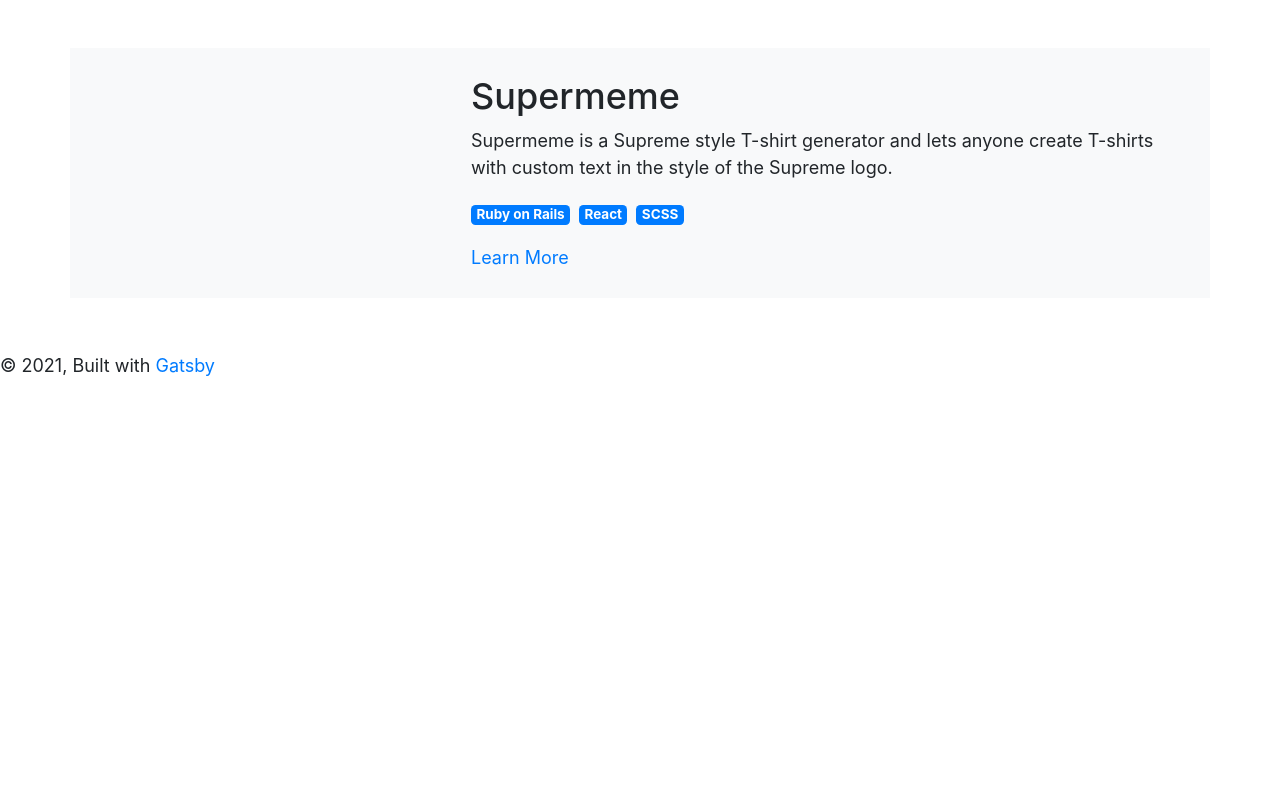
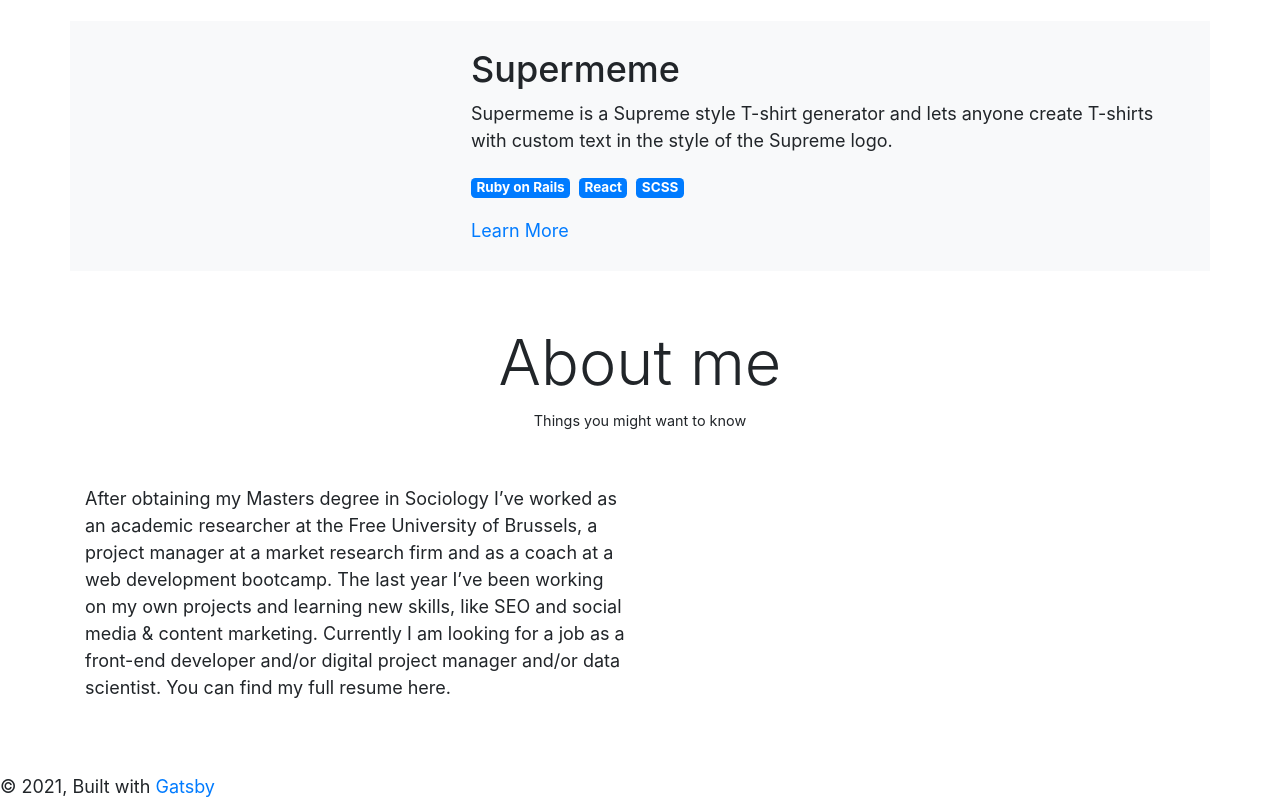
Before and after one commit to janvandenenden/jan, a Gatsby site: page / in a window 1280 px wide. Shown: the part 1086-1886 px from the top of the page. Before the commit the page ends 1465 px from the top, so only its background shows below. Built offline with nearby package versions, Linux system fonts and the light colour scheme; Gatsby itself is replaced by a stand-in of ours.

Commit message:
add about section to home page

```diff
--- a/gatsby-config.js
+++ b/gatsby-config.js
@@ -1,7 +1,7 @@
 module.exports = {
   siteMetadata: {
     title: `Jan Van den Enden`,
-    description: `I'm a freelance digital developer interested in data analysis, data visualisation and artificial intelligence. Have fun and check out my projects!`,
+    description: `I'm a digital developer interested in data analysis, data visualisation and deep learning.`,
     author: `@janvandenenden`,
   },
   plugins: [
--- /dev/null
+++ b/src/components/About.js
@@ -0,0 +1,31 @@
+import React from "react"
+
+import Container from "react-bootstrap/Container"
+import Row from "react-bootstrap/Row"
+import Col from "react-bootstrap/Col"
+
+const About = () => {
+  return (
+    <Container>
+      <h1 className="display-4 text-center mt-4 mb-2">About me</h1>
+      <p className="text-center small">Things you might want to know</p>
+      <Row className="my-5">
+        <Col md={6}>
+          <p>
+            After obtaining my Masters degree in Sociology I’ve worked as an
+            academic researcher at the Free University of Brussels, a project
+            manager at a market research firm and as a coach at a web
+            development bootcamp. The last year I’ve been working on my own
+            projects and learning new skills, like SEO and social media &
+            content marketing. Currently I am looking for a job as a front-end
+            developer and/or digital project manager and/or data scientist. You
+            can find my full resume here.
+          </p>
+        </Col>
+        <Col></Col>
+      </Row>
+    </Container>
+  )
+}
+
+export default About
--- a/src/components/hero.js
+++ b/src/components/hero.js
@@ -14,9 +14,8 @@
           <Col md={6}>
             <h1 className="display-2">Hi, I am Jan</h1>
             <p>
-              I'm a freelance digital developer interested in data analysis,
-              data visualisation and artificial intelligence. Have fun and check
-              out my projects!
+              I'm a digital developer interested in data analysis, data
+              visualisation and machine learning.
             </p>
             <Link to="/projects" className="btn btn-primary btn-lg mr-2">
               See projects
--- a/src/pages/index.js
+++ b/src/pages/index.js
@@ -3,6 +3,7 @@
 import Layout from "../components/layout"
 import Hero from "../components/hero"
 import Selectedprojects from "../components/Selectedprojects"
+import About from "../components/About"
 import SEO from "../components/seo"
 
 const IndexPage = () => (
@@ -10,6 +11,7 @@
     <SEO title="Home" />
     <Hero />
     <Selectedprojects />
+    <About />
   </Layout>
 )
 
```
